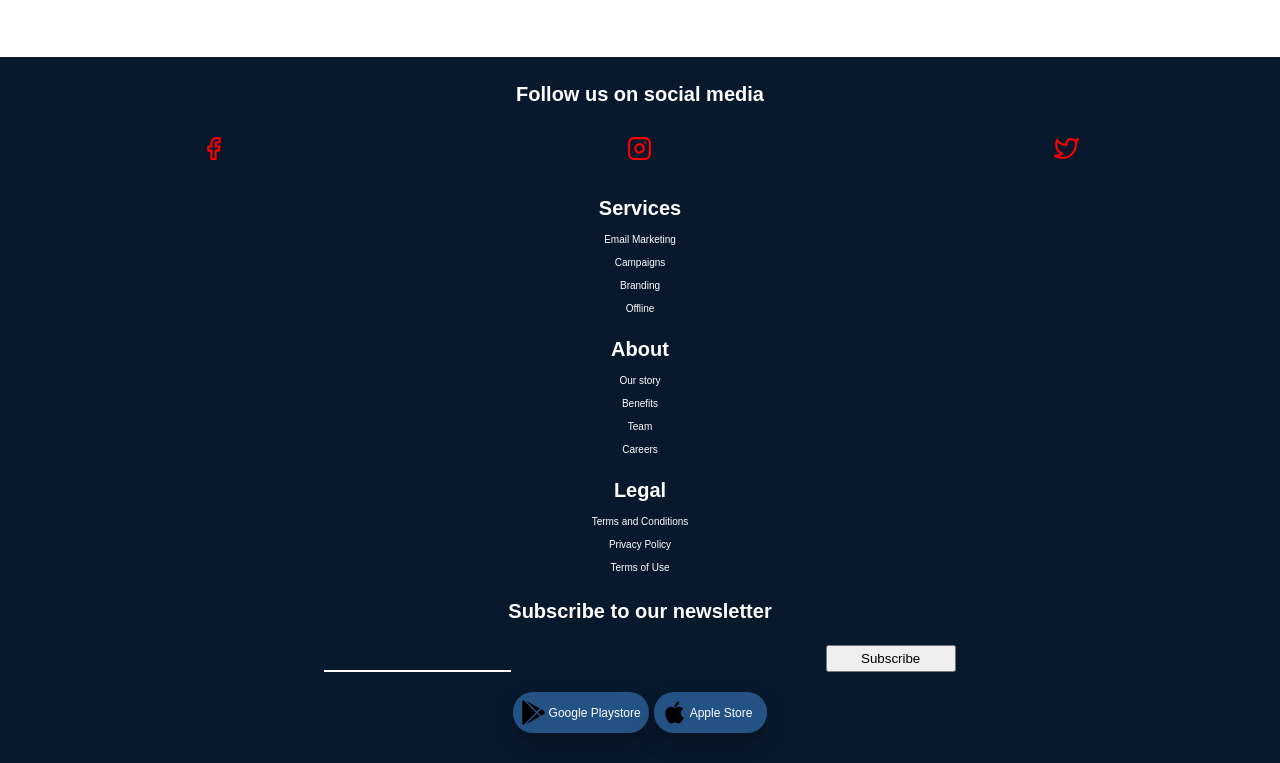
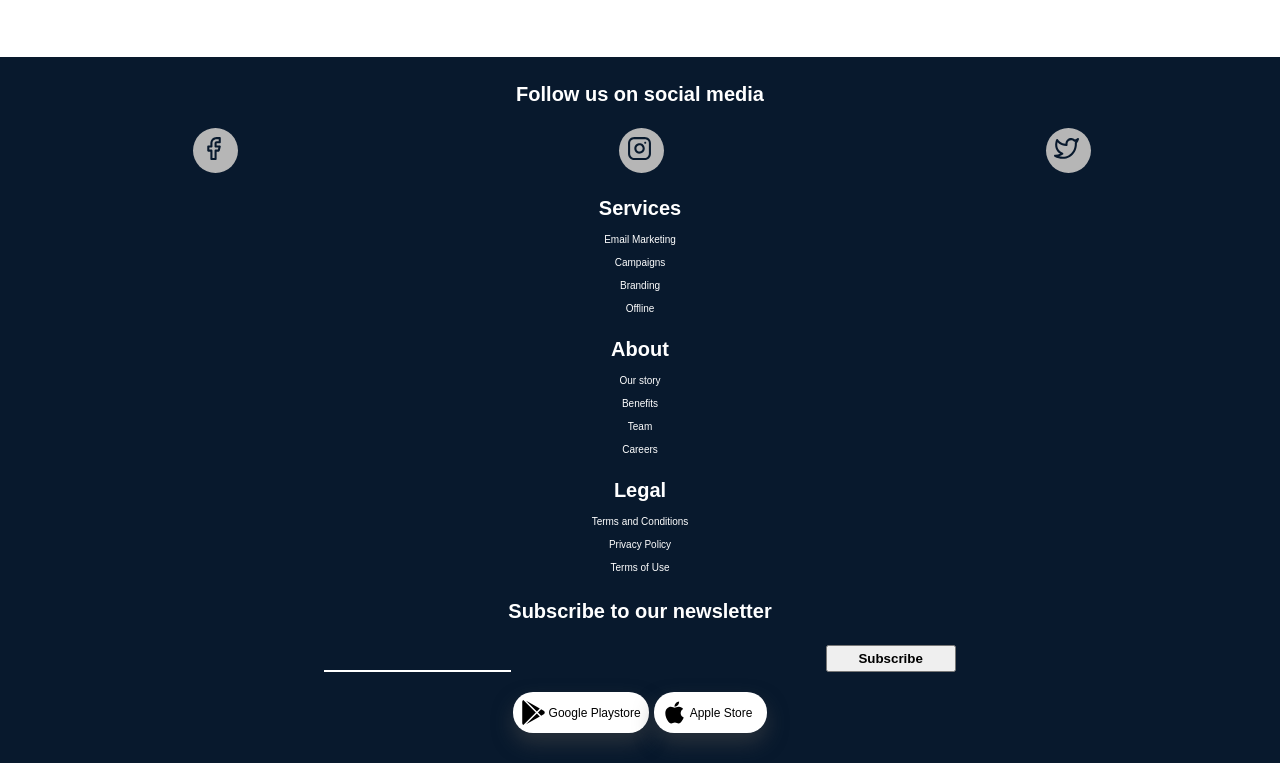
Before and after one commit to kpeale/SOLMUSIC, a website: page index.html in a window 1280 px wide. Shown: the part 3955-4718 px from the top of the page. Drawn offline with nearby package versions, Linux system fonts and the light colour scheme.

Commit message:
Fourth Commit

```diff
--- a/css/style.css
+++ b/css/style.css
@@ -708,16 +708,39 @@ nav {
     margin-bottom: 1rem;
   }
 
+  .footer-top-list > li{
+    position: relative;
+    z-index: 10;
+  }
+
+  .footer-top-list > li::after{
+    content: "";
+    display: inline-block;
+    width: 4.5rem;
+    height: 4.5rem;
+    border-radius: 50%;
+    background-color: rgb(182, 182, 182);
+    position: absolute;
+    top: -8px;
+    left: -8px;
+    z-index: -1;
+  }
+
+  .footer-top-list > li > a:hover > .footer-top-list > li::after{
+    background-color: transparent;
+  }
+
   .footer-top-list > li > a:hover > .list-icons{
     fill: white;
   }
 
   .list-icons{
     cursor: pointer;
-    fill: red;
+    fill: #08192D;
     height: 2.5rem;
     width: 2.5rem;
     transition: all 0.2s;
+    z-index: 50;
   }
 
   .footer-bottom-1{
@@ -777,10 +800,12 @@ nav {
     border-bottom: 2px solid white;
   }
 
-
-
   .input-field button{
     width: 13rem;
+  }
+
+  .subscribe-button{
+    font-weight: 600;
   }
 
   .download{
@@ -793,13 +818,13 @@ nav {
     padding: .8rem;
     display: flex;
     align-items: center;
-    /* outline: none; */
     font-size: 1.2rem;
-    background-color: rgb(37, 82, 133);
-    color: white;
+    background-color: rgb(255, 255, 255);
+    color: black;
     border: none;
     border-radius: 2rem;
-    box-shadow: 0 1rem 2rem rgba(0, 0, 0, 0.281);
+    box-shadow: 0 1rem 2rem rgba(73, 73, 73, 0.5);
+    cursor: pointer;
   }
 
   .btn--download:first-of-type{
@@ -818,5 +843,4 @@ nav {
 
   .btn--download > span{
     margin-left: .3rem;
-
   }
--- a/index.html
+++ b/index.html
@@ -11,12 +11,6 @@
 
     <!--fontawesome cdn-->
     <link rel="stylesheet" href="https://cdnjs.cloudflare.com/ajax/libs/font-awesome/5.15.2/css/all.min.css" integrity="sha512-HK5fgLBL+xu6dm/Ii3z4xhlSUyZgTT9tuc/hSrtw6uzJOvgRr2a9jyxxT1ely+B+xFAmJKVSTbpM/CuL7qxO8w==" crossorigin="anonymous" />
-
-    <!--Animate CSS-->
-    <link
-    rel="stylesheet"
-    href="https://cdnjs.cloudflare.com/ajax/libs/animate.css/4.1.1/animate.min.css"
-  />
 
     <!--css stylesheet-->
     <link rel="stylesheet" href="css/style.css">
@@ -350,7 +344,8 @@
                 <img src="./images/svg/google-play-brands.svg" alt="Download From Google Playstore"/>
                 <span>Google Playstore</span>
               </button>
-              <button class="btn--download download-apple"><img src="./images/svg/apple-brands.svg" alt="Download from Apple AppStore"/>
+              <button class="btn--download download-apple">
+                <img src="./images/svg/apple-brands.svg" alt="Download from Apple AppStore"/>
                 <span>Apple Store</span>
               </button>
             </div>
```
